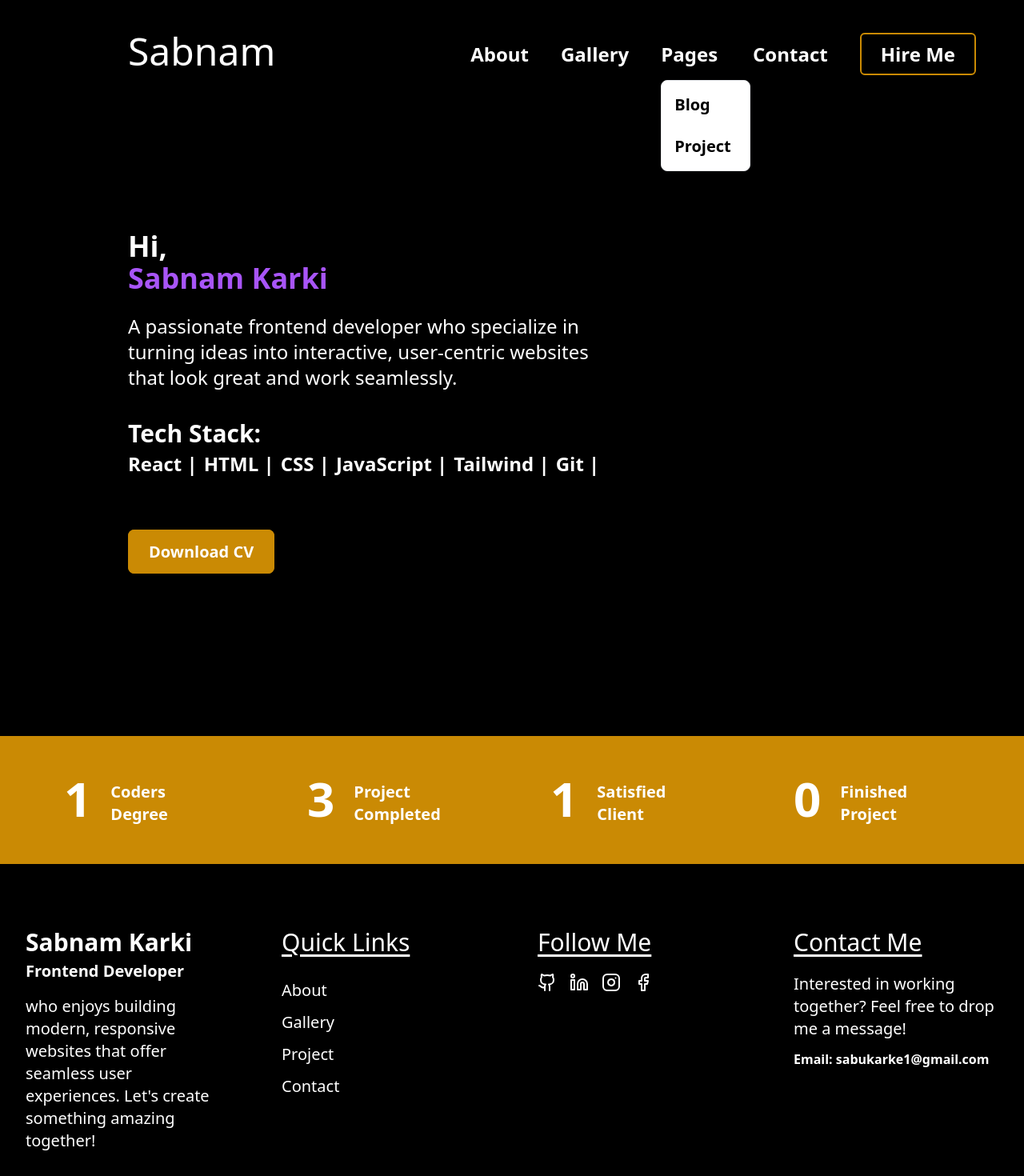
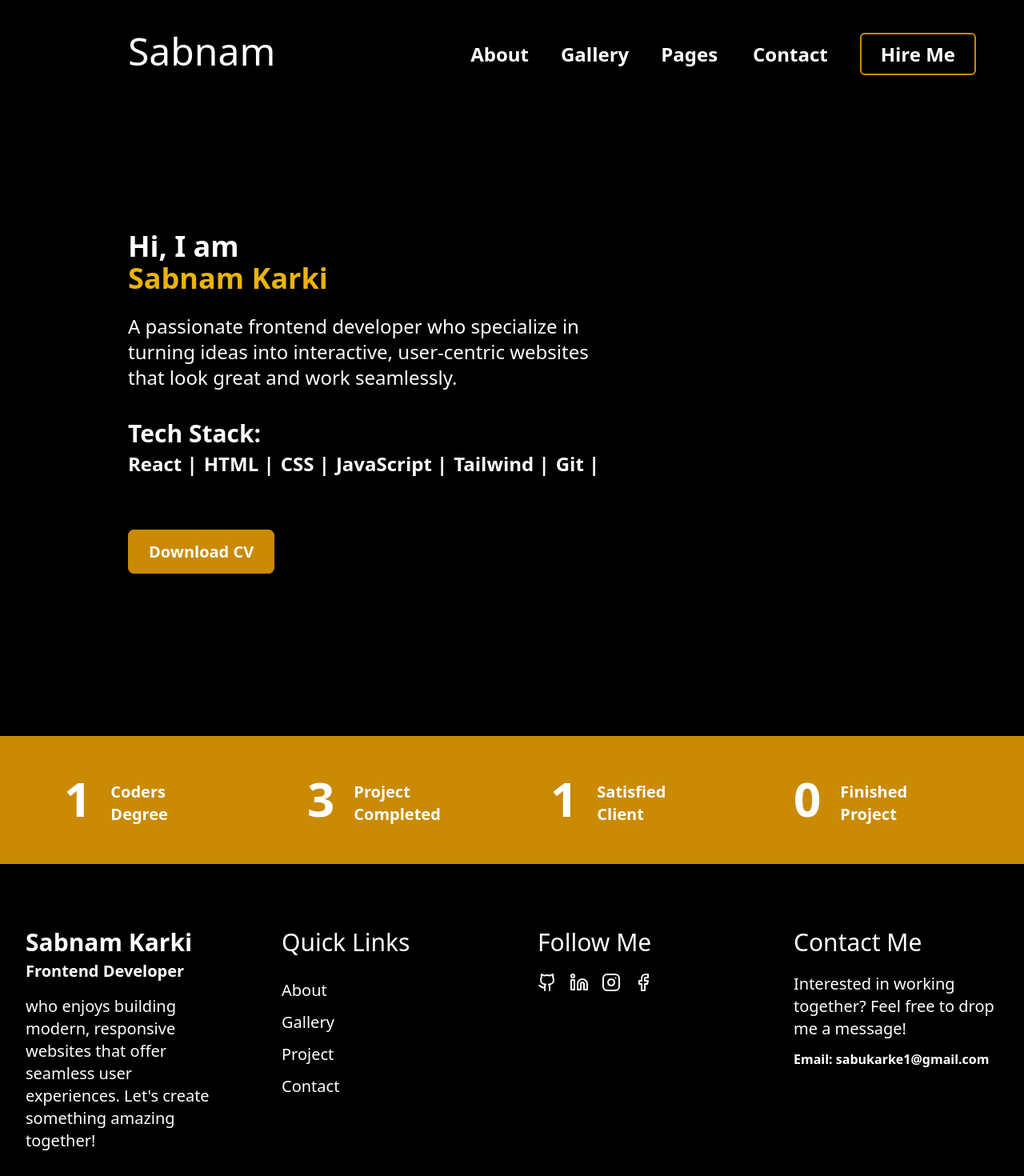
Before and after one commit to sabnam59/Portfolio, a React (Vite) app: page / in a window 1280 px wide. Shown: the top 1470 px of the page at 80% size. Built offline with nearby package versions, Linux system fonts and the light colour scheme.

Commit message:
some chnages

```diff
--- a/src/App.jsx
+++ b/src/App.jsx
@@ -20,9 +20,9 @@ export default function App() {
    <Navbar/>
    <Routes>
     <Route path="/" element={<Home/>}/>
-    {/* /about ayo vane about page dekhako xa right? yes */}
+
     <Route path="/about" element={<About/>} />
-    {/* / paxi junai path ayeni tyo path vetena vane yo notfound component dekhiney vayo hai tw lets see it works or not?oka? okay */}
+
     <Route path="/contact" element={<Contact/>} />
     <Route path="/pages/blog" element={<Blog/>} />
     <Route path="/pages/blog/:id" element={<Blogdetails/>} />
--- a/src/components/Footer.jsx
+++ b/src/components/Footer.jsx
@@ -26,7 +26,7 @@ const Footer = () => {
           </div>
 
           <div className="flex flex-col space-py-5">
-            <h2 className="Font-bold text-2xl xl:text-3xl mb-7 underline underline-offset-4">
+            <h2 className="Font-bold text-2xl xl:text-3xl mb-7">
               Quick Links
             </h2>
 
@@ -47,7 +47,7 @@ const Footer = () => {
           </div>
 
           <div>
-            <h2 className="Font-bold text-2xl xl:text-3xl mb-5 underline underline-offset-4">
+            <h2 className="Font-bold text-2xl xl:text-3xl mb-5">
               Follow Me
             </h2>
             <ul className="flex space-x-4">
@@ -75,7 +75,7 @@ const Footer = () => {
           </div>
 
           <div className="mb-5">
-            <h2 className="Font-bold text-2xl xl:text-3xl mb-5 underline underline-offset-4">
+            <h2 className="Font-bold text-2xl xl:text-3xl mb-5">
               Contact Me
             </h2>
             <p className="xl:text-xl">
--- a/src/components/Navbar.jsx
+++ b/src/components/Navbar.jsx
@@ -1,35 +1,27 @@
 import { Menu } from "lucide-react";
-import { useState, useEffect, useRef } from "react";
+import { useState } from "react";
 import { Link } from "react-router-dom";
 
 const Navbar = () => {
-  const [hamburgerMenu, setHamburgerMenu] = useState(false);
-  const [dropdownOpen, setDropdownOpen] = useState(false);
-  const dropdownRef = useRef(null);
+  const [hamburgerMenu, sethamburgerMenu] = useState(false);
+
 
   const handleClick = () => {
-    setHamburgerMenu(!hamburgerMenu);
-    setDropdownOpen(false); // Close dropdown when menu toggles
+    sethamburgerMenu(!hamburgerMenu);
   };
 
-  // Close dropdown when clicking outside (optional but clean)
-  useEffect(() => {
-    const handleOutsideClick = (e) => {
-      if (dropdownRef.current && !dropdownRef.current.contains(e.target)) {
-        setDropdownOpen(false);
-      }
-    };
-    document.addEventListener("mousedown", handleOutsideClick);
-    return () => {
-      document.removeEventListener("mousedown", handleOutsideClick);
-    };
-  }, []);
 
   return (
+    <>
       <nav className="sticky top-0 z-50 bg-black text-white">
-      <div className="shadow py-10 px-5 md:pl-16 flex justify-between xl:pl-40 xl:pr-10 items-center">
-        <div className="bold items-center flex text-xl lg:text-4xl xl:text-5xl md:hidden lg:flex">
-          <Link to="/">Sabnam</Link>
+        <div
+          className="shadow py-10 px-5 md:pl-16
+          flex justify-between xl:pl-40 xl:pr-10 items-center "
+        >
+          <div  className="bold items-center flex text-xl lg:text-4xl xl:text-5xl  md:hidden lg:flex">
+            <Link to="/">
+            Sabnam
+            </Link>
           </div>
 
           <div className="sm:hidden" onClick={handleClick}>
@@ -37,10 +29,23 @@ const Navbar = () => {
           </div>
 
           <div
+            onClick={handleClick}
             className={`bg-white text-black md:bg-black md:text-white lg:top-10 md:top-7 lg:right-4 md:right-8 xl:right-10 p-5 md:py-1 font-semibold gap-4 transition-all md:text-l lg:text-xl xl:text-2xl md:flex-row md:gap-12 lg:gap-10
-            ${hamburgerMenu ? "absolute top-20 right-0 rounded-md flex flex-col" : "hidden md:flex fixed"}
-          `}
+
+              ${
+                hamburgerMenu
+                  ? "absolute top-20 right-0 rounded-md flex flex-col"
+                  : "hidden md:flex fixed"
+              }`}
           >
+            {/* <Link
+              to="/"
+              onClick={handleClick}
+              className="hover:text-amber-400 self-center"
+            >
+              Home
+            </Link> */}
+
             <Link
               to="/about"
               onClick={handleClick}
@@ -49,40 +54,26 @@ const Navbar = () => {
               About
             </Link>
 
-          <Link
-            to="/gallery"
-            onClick={handleClick}
-            className="hover:text-amber-400 self-center"
-          >
+            <Link to="/gallery" className="hover:text-amber-400 self-center ">
               Gallery
             </Link>
 
-          {/* Dropdown menu */}
-          <div className="relative group self-center flex" ref={dropdownRef}>
-            <Link
-              to="#"
-              onClick={(e) => {
-                e.preventDefault();
-                setDropdownOpen(!dropdownOpen);
-              }}
-              className="hover:text-amber-400 self-center"
+            <div className="relative group self-center flex "
             >
+
+              <Link to="#" className="hover:text-amber-400 self-center" >
                 Pages
                 <i className="fa-solid fa-angle-down ml-1 self-center"></i>
               </Link>
 
-            <div
-              className={`absolute z-10 lg:w-28 w-20 md:mt-4 bg-white text-black border rounded-lg
-                ${dropdownOpen ? "block right-[105px] md:right-0 top-full md:hidden" : "hidden"}
-                group:block md:left-0 md:top-full md:block
-              `}
-            >
+              {/* <!-- PAGES DROPDOWN ON HOVER --> */}
+              <div className="absolute border rounded-lg mt-0.5 z-10 left-0 top-full w-25 bg-white text-black  group-hover:block hidden">
                 <ul className="py-1 text-sm lg:text-xl">
                   <li>
                     <Link
                       to="/pages/blog"
                       onClick={handleClick}
-                    className="block hover:bg-gray-300 hover:font-semibold px-4 py-3"
+                      className="block  hover:bg-gray-300 hover:font-semibold px-4 py-3 border-b-dashed border-black"
                     >
                       Blog
                     </Link>
@@ -91,7 +82,7 @@ const Navbar = () => {
                     <Link
                       to="/pages/project"
                       onClick={handleClick}
-                    className="block hover:font-semibold hover:bg-gray-300 px-4 py-3"
+                      className="block hover:font-semibold hover:bg-gray-300 px-5 py-3 "
                     >
                       Project
                     </Link>
@@ -104,18 +95,16 @@ const Navbar = () => {
               to="/contact"
               onClick={handleClick}
               className="py-2 hover:text-amber-500 self-center"
-          >
-            Contact
-          </Link>
+            >Contact</Link>
 
             <button className="items-center cursor-pointer transition delay-150 duration-300 ease-in-out hover:-translate-y-1 hover:scale-110">
-            <span className="border-2 border-yellow-600 px-6 py-2 rounded-md">
-              Hire Me
-            </span>
+              <span className=" border-2 border-yellow-600 px-6 py-2 rounded-md ">
+                Hire Me  </span>
             </button>
           </div>
         </div>
       </nav>
+    </>
   );
 };
 
--- a/src/pages/home/Home.jsx
+++ b/src/pages/home/Home.jsx
@@ -20,9 +20,9 @@ const Home = () => {
 
         <div className="xl:p-40 lg:pt-32 pt-10 p-5 md:p-20 lg:pl-20">
           <h1 className="text-xl sm:text-5xl md:text-4xl font-semibold leading-tight mb-6">
-            Hi,
+            Hi, I am
             <br/>
-            <a href="#" className="text-purple-500">
+            <a href="#" className="text-yellow-500">
               Sabnam Karki
             </a>
           </h1>
```
Lines whose indentation alone changed are shown as unchanged.
